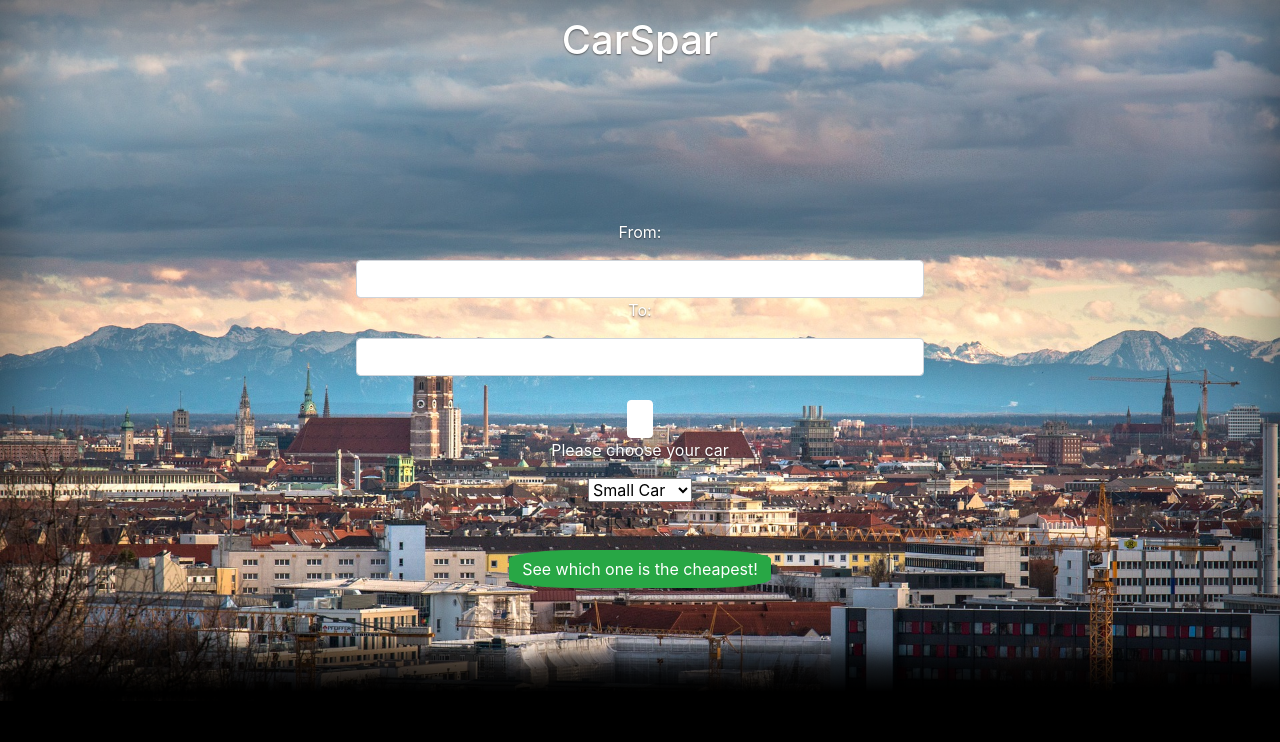
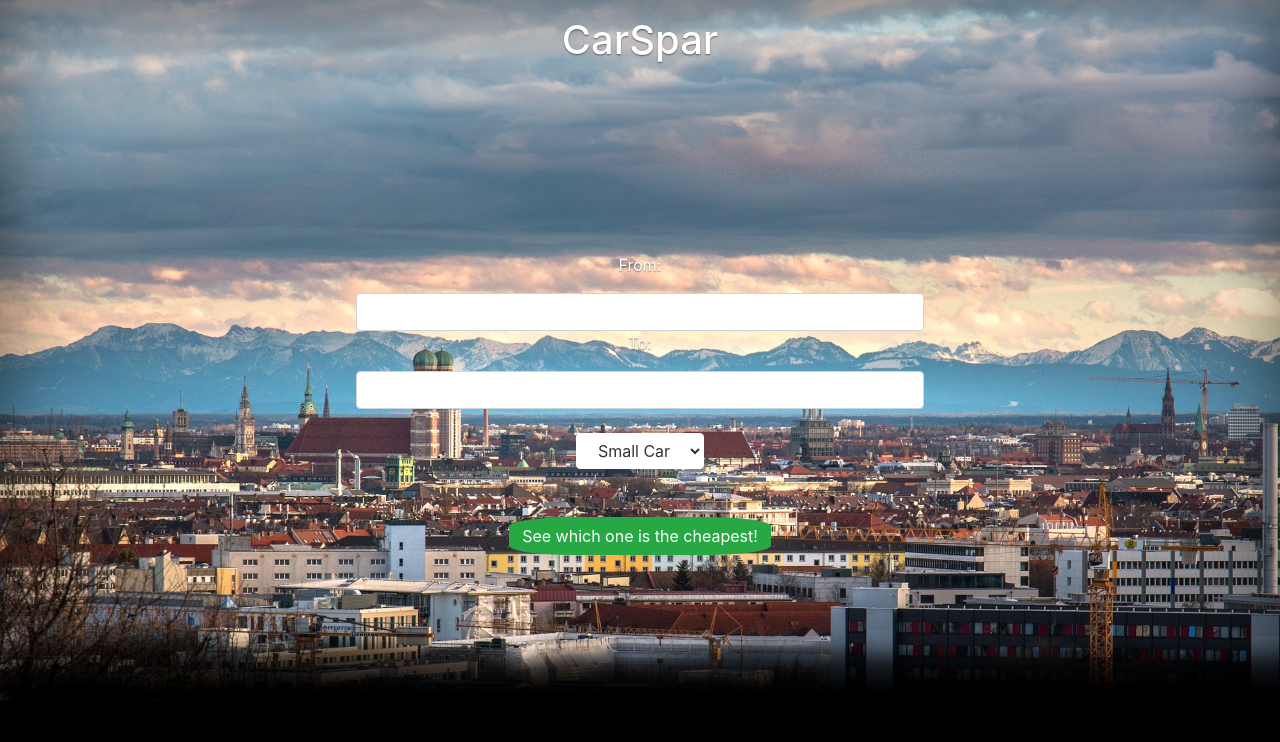
Before and after one commit to razofz/hackaTUM18, a Flask app: page /personalised in a window 1280 px wide. Shown: the top 742 px of the page. Run offline with Flask 2, Linux system fonts and the light colour scheme; some libraries are stand-ins or nearby versions.

Commit message:
The issue with dropdown has been fixed

```diff
--- a/templates/personalised.html
+++ b/templates/personalised.html
@@ -8,10 +8,7 @@
     <p>From:</p> <input type="text" class="form-control" id="from" name="from">
     <p>To:</p> <input type="text" class="form-control" id="to" name="to"><br>
     <div class="dropdown">
-      <input class="btn btn-secondary dropdown-toggle" type="button" id="dropdownMenuButton" data-toggle="dropdown" aria-haspopup="true" aria-expanded="false">
-        <p id="model">Please choose your car</p>
-      </button>
-      <select class="dropdown-content" name="dropdowncars" id="drop_downcars">
+      <select class="btn btn-secondary dropdown-toggle" name="dropdowncars" id="drop_downcars">
       </select>
     </div><br><br>
     <input type="submit" class="btn btn-success" id='trigger' value="See which one is the cheapest!" />
@@ -62,8 +59,7 @@
     } );
     var cars = ["Small Car","Family Car","SUV","Family Bus","Pickup"]
     for(var i = 0; i <cars.length; i++){
-        $("#drop_downcars").append("<option class='clickcar' id='"+cars[i]+"'>"+cars[i]+"</option>")
-        // $("#drop_downcars").append("<option type="button" class='clickcar' id='"+cars[i]+"'>"+cars[i]+"</option>")
+        $("#drop_downcars").append("<option>"+cars[i]+"</option>")
     }
     $(".clickcar").click(function(){
         $("#model").replaceWith("<p id='model'>"+this.id+"</p>")
```
